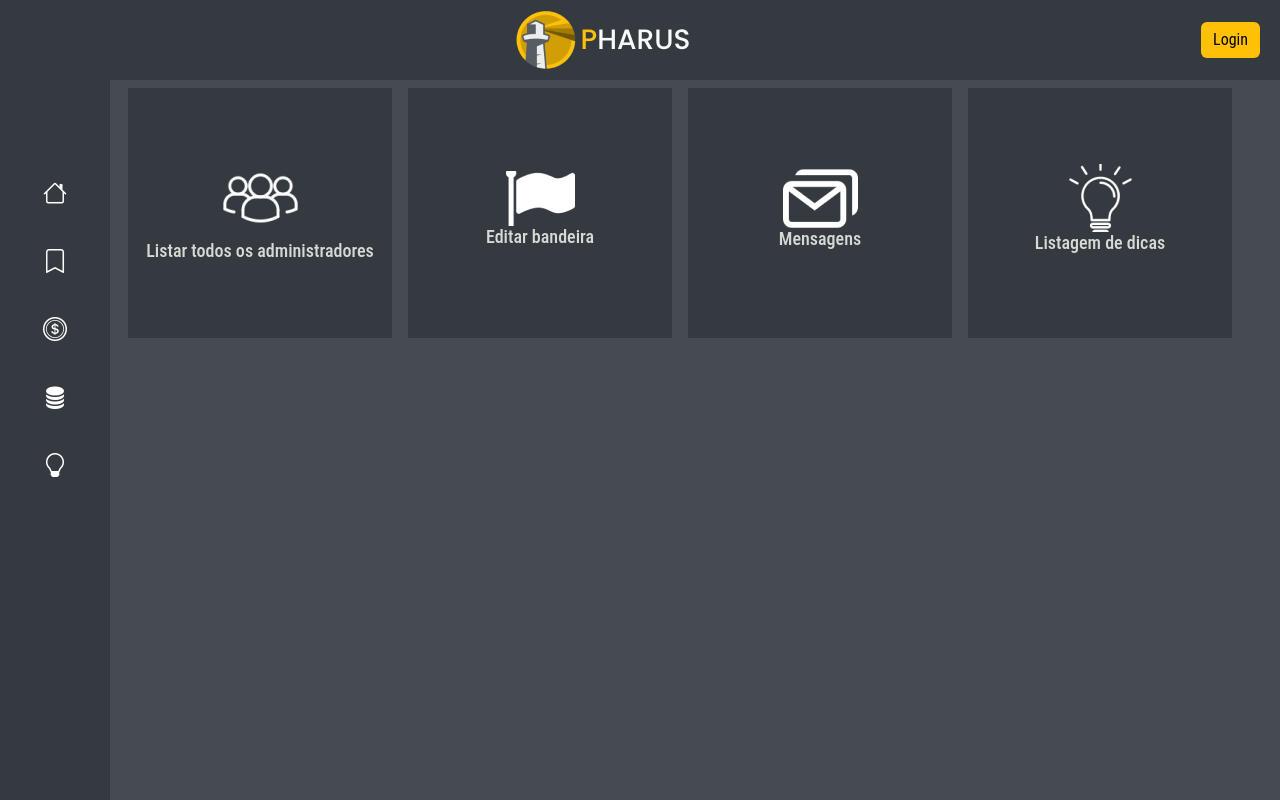
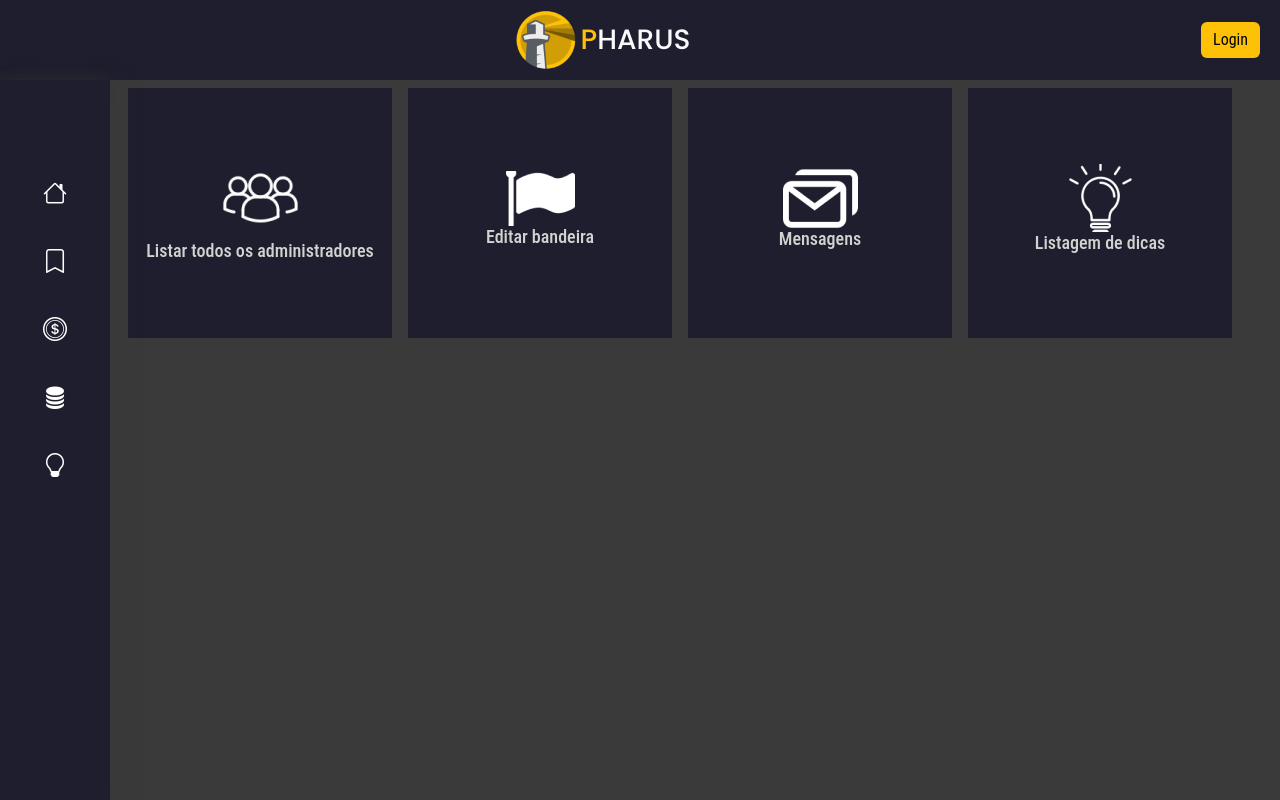
Before and after one commit to Luaanny/pharuspro.py, a Flask app: page / in a window 1280 px wide. Run offline with Flask 3, Linux system fonts and the light colour scheme.

Commit message:
muda algumas cores

```diff
--- a/app/static/css/dashboard.css
+++ b/app/static/css/dashboard.css
@@ -5,7 +5,7 @@
 }
 
 .principal .quadrado, .principal .bigger {
-    background-color: #343A40;
+    background-color: #1E1E2E;
     display: flex;
     justify-content: center;
     align-items: center;
--- a/app/static/css/header.css
+++ b/app/static/css/header.css
@@ -2,8 +2,9 @@ header {
     height: 80px;
     display: flex;
     justify-content: center;
-    background-color: #343A40;
+    background-color: #1E1E2E;
 }
+
 
 header h3 {
     margin: 0;
--- a/app/static/css/profile.css
+++ b/app/static/css/profile.css
@@ -1,7 +1,6 @@
-/* Background e container refinados */
 .background {
-    background-color: #1E1E2E; /* Tom escuro, moderno */
-    color: #E0E0E0; /* Texto claro */
+    background-color: #1E1E2E;
+    color: #E0E0E0;
     border-radius: 12px;
     box-shadow: 4px 4px 10px rgba(0, 0, 0, 0.2);
 }
--- a/app/static/css/sidebar.css
+++ b/app/static/css/sidebar.css
@@ -1,5 +1,6 @@
 .sidebar {
-    background-color: #343A40;
+    background-color: #1E1E2E;
+    box-shadow: 6px 6px 20px rgba(58, 58, 58, 0.5), -4px -4px 10px rgba(58, 58, 58, 0.2);
     overflow: hidden;
     position: absolute;
     height: calc(100% - 80px);
@@ -16,6 +17,7 @@
 .username:first-letter {
     text-transform: uppercase;
 }
+
 .item-description {
     display: none;
 }
@@ -41,7 +43,7 @@
     margin-top: 40px;
 }
 
-.sidebar a i{
+.sidebar a i {
     font-size: 24px;
     transition: font-size .3s ease-in-out;
     padding: 0px 16px;
@@ -64,7 +66,7 @@
     color: white;
 }
 
-.sidebar .user{
+.sidebar .user {
     padding: 16px;
 }
 
@@ -72,25 +74,24 @@
     border-radius: 50%;
     overflow: hidden;
     border: 1px solid #676f9d;
-    box-shadow:
-    0px 4px 6px rgba(103, 111, 157, 0.5),
+    box-shadow: 0px 4px 6px rgba(103, 111, 157, 0.5),
     0px 6px 10px rgba(70, 71, 105, 0.3),
     0px 8px 12px rgba(45, 50, 80, 0.2);
 }
 
-.sidebar .user span{
+.sidebar .user span {
     font-size: 24px;
     color: #fff;
 }
 
-.sidebar .user img{
+.sidebar .user img {
     width: 50px;
     height: 50px;
     object-fit: cover;
     border-radius: 20px;
 }
 
-.sidebar .footer{
+.sidebar .footer {
     padding: 16px;
     background: #333;
     color: #fff;
@@ -104,8 +105,8 @@
 }
 
 .sidebar .side_item a:hover,
-.exit:hover{
-    background:  #ffc107;
+.exit:hover {
+    background: #ffc107;
     color: #fff;
     border-left: 3px solid white;
 }
--- a/app/static/css/simulador.css
+++ b/app/static/css/simulador.css
@@ -1,6 +1,10 @@
 body {
     overflow-x: hidden;
-    background-color: #f8f9fa;
+    background-color: #1E1E2E !important;
+}
+
+main {
+    background-color: #1E1E2E;
 }
 
 .container {
--- a/app/static/css/style.css
+++ b/app/static/css/style.css
@@ -7,7 +7,7 @@
 main {
     height: calc(100% - 90px);
     margin-left: 80px;
-    background-color: #464B51;
+    background-color: #3A3A3A;
     display: flex;
     justify-content: center;
     transition: margin-left .5s ease-in-out;
@@ -15,7 +15,7 @@ main {
 
 body, html {
     height: 100%;
-    background-color: #464B51 !important;
+    background-color: #3A3A3A !important;
     color: white !important;
 }
 
```
